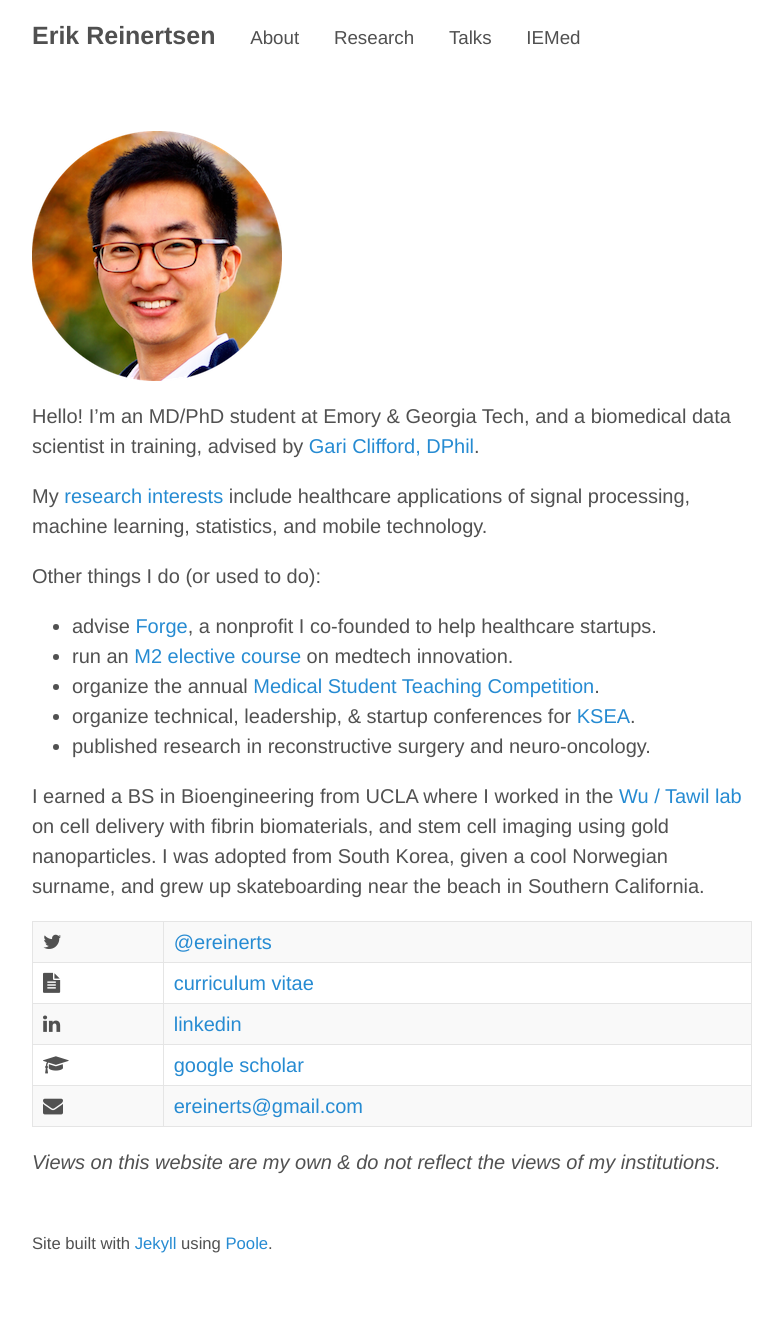
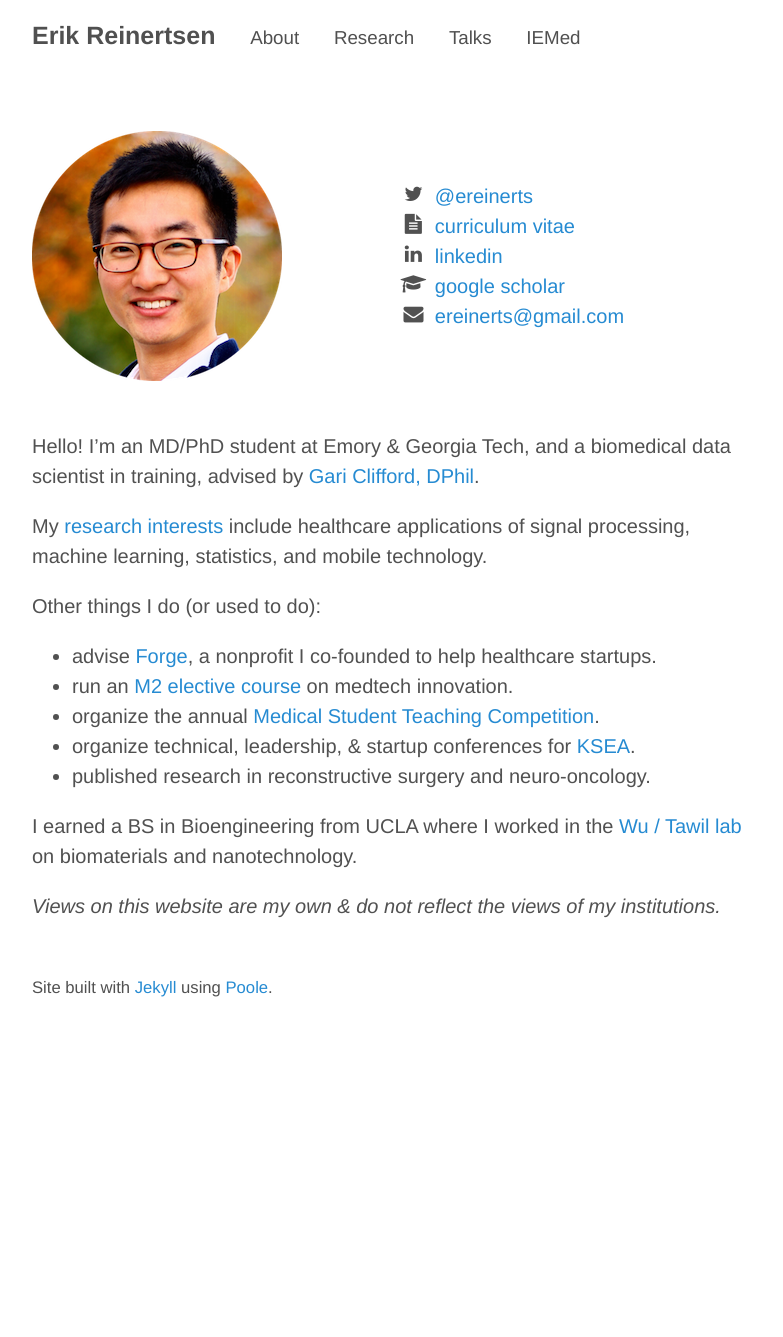
Before and after one commit to erikr/erikr.github.io, a Jekyll site: the page built from about.md, in a window 1280 px wide. Shown: the whole page, without its empty margins (248-1031 px from the left). Built offline with Jekyll 4.4.1, drawn with Linux system fonts in a browser that asks for light colours; nearby versions of some CDN libraries; after the commit the page ends 1081 px from its top, so only the background shows below that.

Commit message:
updated about formatting w/ divs

```diff
--- a/about.md
+++ b/about.md
@@ -4,7 +4,20 @@ permalink: /about/
 title: ""
 ---
 
-<img src="/images/erik.png">
+<div>
+    <div style="float: left; width: 50%; margin: 0px 0px 30px 0px;">
+        <img src="/images/erik.png">
+    </div>
+    <div style="float: right; width: 50%; margin: 50px 0px 80px 0px;">
+        <ul class="fa-ul">
+            <li><i class="fa-li fa fa-twitter"></i><a href="http://www.twitter.com/ereinerts">@ereinerts</a></li>
+            <li><i class="fa-li fa fa-file-text"></i><a href="https://dl.dropboxusercontent.com/u/1102315/Erik%20Reinertsen%20CV.pdf">curriculum vitae</a></li>
+            <li><i class="fa-li fa fa-linkedin"></i><a href="http://www.linkedin.com/in/erikreinertsen/">linkedin</a></li>
+            <li><i class="fa-li fa fa-graduation-cap"></i><a href="https://scholar.google.com/citations?user=iFS2ETsAAAAJ&hl=en&oi=ao">google scholar</a></li>
+            <li><i class="fa-li fa fa-envelope"></i><a href="mailto:ereinerts@gmail.com">ereinerts@gmail.com</a></li>
+        </ul>
+    </div>
+</div>
 
 Hello! I'm an MD/PhD student at Emory & Georgia Tech, and a biomedical data scientist in training, advised by [Gari Clifford, DPhil](http://gdclifford.info/gari).
 
@@ -18,14 +31,7 @@ Other things I do (or used to do):
 + organize technical, leadership, & startup conferences for [KSEA](http://ksea.org/).
 + published research in reconstructive surgery and neuro-oncology.
 
-I earned a BS in Bioengineering from UCLA where I worked in the [Wu / Tawil lab](http://wulab.seas.ucla.edu/) on cell delivery with fibrin biomaterials, and stem cell imaging using gold nanoparticles. I was adopted from South Korea, given a cool Norwegian surname, and grew up skateboarding near the beach in Southern California.
-<br>
-
-<i class="fa fa-twitter"></i> | [@ereinerts](http://www.twitter.com/ereinerts)
-<i class="fa fa-file-text"></i> | [curriculum vitae](https://dl.dropboxusercontent.com/u/1102315/Erik%20Reinertsen%20CV.pdf)
-<i class="fa fa-linkedin"></i> | [linkedin](http://www.linkedin.com/in/erikreinertsen/)
-<i class="fa fa-graduation-cap"></i> | [google scholar](https://scholar.google.com/citations?user=iFS2ETsAAAAJ&hl=en&oi=ao)
-<i class="fa fa-envelope"></i> | <a href="mailto:ereinerts@gmail.com">ereinerts@gmail.com</a>
+I earned a BS in Bioengineering from UCLA where I worked in the [Wu / Tawil lab](http://wulab.seas.ucla.edu/) on biomaterials and nanotechnology.
 
 *Views on this website are my own & do not reflect the views of my institutions.*
 
```
